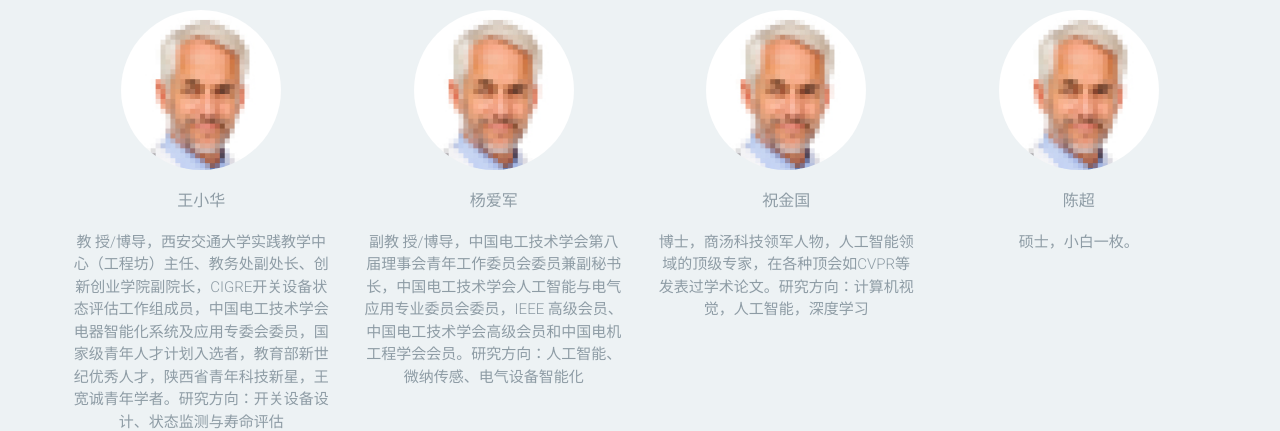
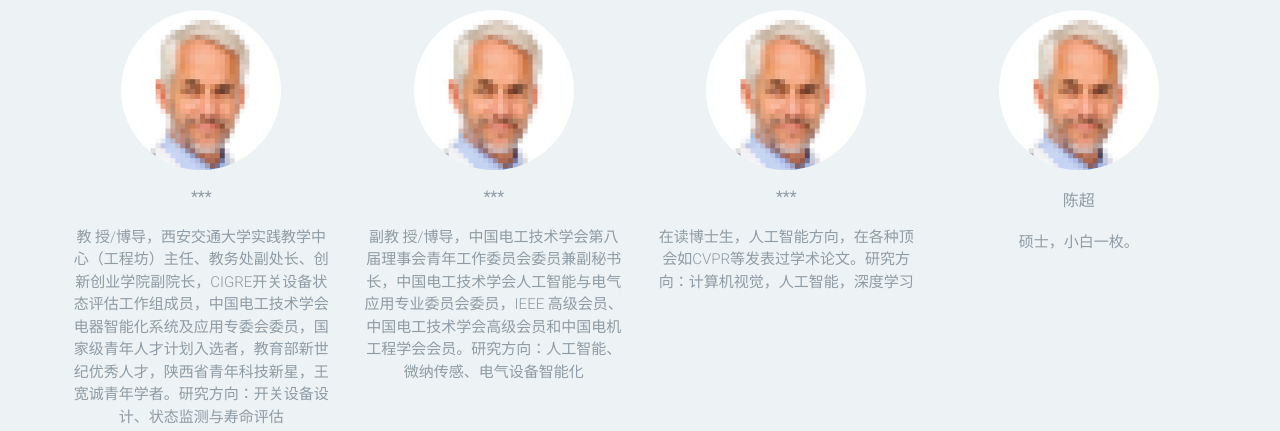
Before and after one commit to Lechatelia/xjturmkz.github.io, a plain HTML site: page about.html in a window 1280 px wide. Shown: the part 405-836 px from the top of the page. Drawn offline with Linux system fonts and the light colour scheme.

Commit message:
Update about.html

```diff
--- a/about.html
+++ b/about.html
@@ -69,16 +69,16 @@
 								<h2 class="section-title">核心成员</h2>
 								<ol class="circle">
 									<li>
-										<h3>王小华</h3>
+										<h3>***</h3>
 										<p>教 授/博导，西安交通大学实践教学中心（工程坊）主任、教务处副处长、创新创业学院副院长，CIGRE开关设备状态评估工作组成员，中国电工技术学会电器智能化系统及应用专委会委员，国家级青年人才计划入选者，教育部新世纪优秀人才，陕西省青年科技新星，王宽诚青年学者。研究方向：开关设备设计、状态监测与寿命评估</p>
 									</li>
 									<li>
-										<h3>杨爱军</h3>
+										<h3>***</h3>
 										<p>副教 授/博导，中国电工技术学会第八届理事会青年工作委员会委员兼副秘书长，中国电工技术学会人工智能与电气应用专业委员会委员，IEEE 高级会员、中国电工技术学会高级会员和中国电机工程学会会员。研究方向：人工智能、微纳传感、电气设备智能化</p>
 									</li>
 									<li>
-										<h3>祝金国</h3>
-										<p>博士，商汤科技领军人物，人工智能领域的顶级专家，在各种顶会如CVPR等发表过学术论文。研究方向：计算机视觉，人工智能，深度学习</p>
+										<h3>***</h3>
+										<p>在读博士生，人工智能方向，在各种顶会如CVPR等发表过学术论文。研究方向：计算机视觉，人工智能，深度学习</p>
 									</li>
 								</ol>
 							</div>
@@ -133,7 +133,7 @@
 							<div class="col-md-3">
 								<div class="team">
 									<img src="images/person-1.jpg" alt="" class="team-image">
-									<h3 class="team-name">王小华</h3>
+									<h3 class="team-name">***</h3>
 									<p>教 授/博导，西安交通大学实践教学中心（工程坊）主任、教务处副处长、创新创业学院副院长，CIGRE开关设备状态评估工作组成员，中国电工技术学会电器智能化系统及应用专委会委员，国家级青年人才计划入选者，教育部新世纪优秀人才，陕西省青年科技新星，王宽诚青年学者。研究方向：开关设备设计、状态监测与寿命评估</p>
 									<!--<div class="social-links">
 										<a href=""><i class="fa fa-facebook"></i></a>
@@ -146,7 +146,7 @@
 							<div class="col-md-3">
 								<div class="team">
 									<img src="images/person-1.jpg" alt="" class="team-image">
-									<h3 class="team-name">杨爱军</h3>
+									<h3 class="team-name">***</h3>
 									<p>副教 授/博导，中国电工技术学会第八届理事会青年工作委员会委员兼副秘书长，中国电工技术学会人工智能与电气应用专业委员会委员，IEEE 高级会员、中国电工技术学会高级会员和中国电机工程学会会员。研究方向：人工智能、微纳传感、电气设备智能化</p>
 									<!--<div class="social-links">
 										<a href=""><i class="fa fa-facebook"></i></a>
@@ -159,8 +159,8 @@
 							<div class="col-md-3">
 								<div class="team">
 									<img src="images/person-1.jpg" alt="" class="team-image">
-									<h3 class="team-name">祝金国</h3>
-									<p>博士，商汤科技领军人物，人工智能领域的顶级专家，在各种顶会如CVPR等发表过学术论文。研究方向：计算机视觉，人工智能，深度学习</p>
+									<h3 class="team-name">***</h3>
+									<p>在读博士生，人工智能方向，在各种顶会如CVPR等发表过学术论文。研究方向：计算机视觉，人工智能，深度学习</p>
 									<!--<div class="social-links">
 										<a href=""><i class="fa fa-facebook"></i></a>
 										<a href=""><i class="fa fa-twitter"></i></a>
```
